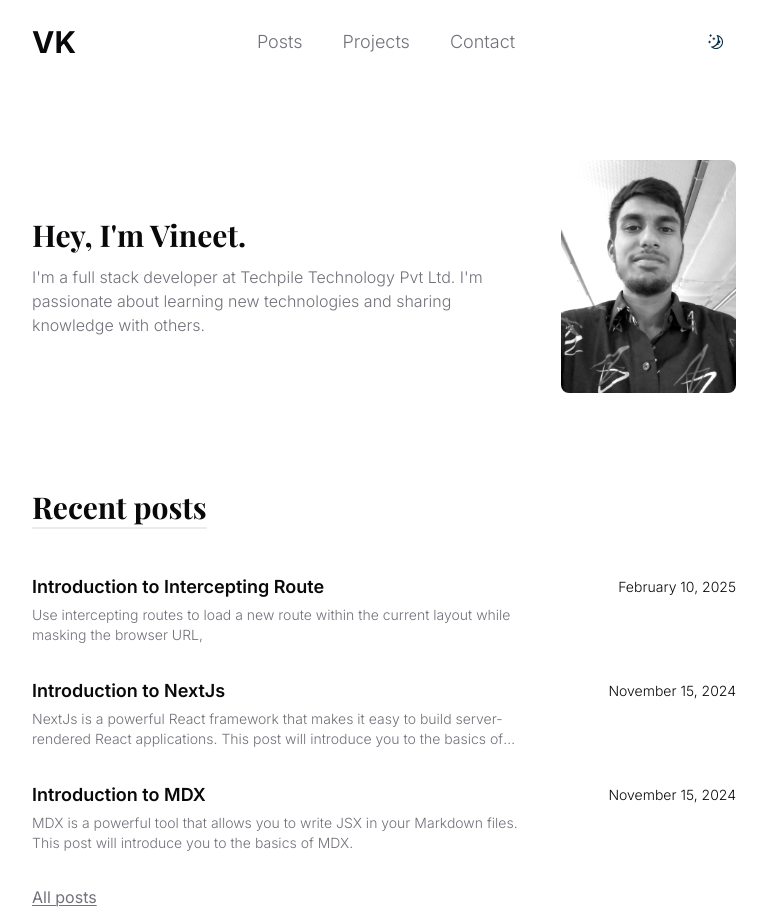
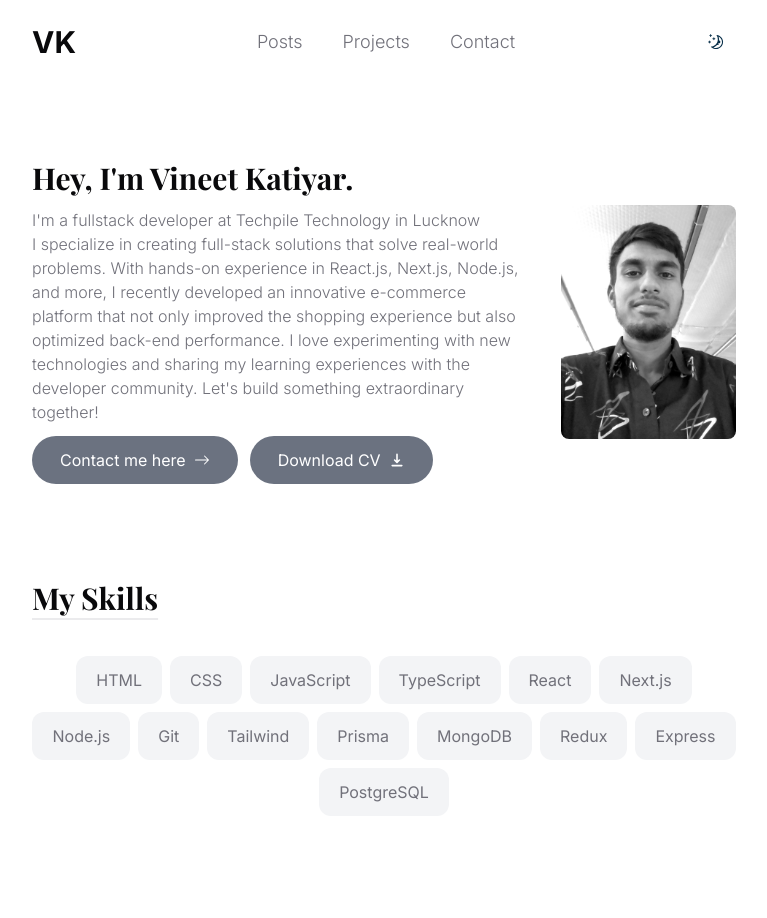
Before and after one commit to vineetkatiyar/portfolio, a Next.js app: page / in a window 1280 px wide. Shown: the top 918 px of the page, without its empty margins (256-1023 px from the left). Built offline with nearby package versions, Linux system fonts and the light colour scheme; no server answers; a web font is replaced by a local one.

Commit message:
adding new features

```diff
--- a/app/contact/page.tsx
+++ b/app/contact/page.tsx
@@ -2,8 +2,8 @@ import ContactForm from '@/components/contact-form'
 
 export default function Contact() {
   return (
-    <section className='pb-24'>
-      <div className='container max-w-3xl'>
+    <section className='pb-24 pt-40'>
+      <div className='container max-w-3xl space-y-10'>
         <h2 className='title'>Contact me!</h2>
         <ContactForm />
       </div>
--- a/app/page.tsx
+++ b/app/page.tsx
@@ -1,16 +1,16 @@
 import Intro from '@/components/intro'
 import RecentPosts from '@/components/recent-posts'
 import RecentProjects from '@/components/recent-projects'
-import Contact from '@/app/contact/page'
+import Skills from '@/components/skills'
 
 export default function Home() {
   return (
-    <section className='pb-24 pt-40'>
+    <section className='pt-40'>
       <div className='container max-w-3xl'>
         <Intro />
+        <Skills />
         <RecentPosts />
         <RecentProjects />
-        <Contact />
       </div>
     </section>
   )
--- a/app/projects/page.tsx
+++ b/app/projects/page.tsx
@@ -5,7 +5,7 @@ export default async function ProjectsPage() {
   const projects = await getProjects()
 
   return (
-    <section className='pb-24 pt-24'>
+    <section className='pt-40'>
       <div className='container max-w-3xl'>
         <h1 className='title mb-12'>Projects</h1>
 
--- a/components/contact-form.tsx
+++ b/components/contact-form.tsx
@@ -81,7 +81,7 @@ export default function ContactForm() {
       <div className='relative'>
         <form
           onSubmit={handleSubmit(processForm)}
-          className='mt-10 lg:flex-auto'
+          className='lg:flex-auto'
           noValidate
         >
           <div className='grid grid-cols-1 gap-6 sm:grid-cols-2'>
--- a/components/intro.tsx
+++ b/components/intro.tsx
@@ -1,16 +1,42 @@
 import Image from 'next/image'
 import authorImage from '@/public/images/authors/logo.jpg'
+import Link from 'next/link'
+import { BsArrowRight, BsLinkedin } from 'react-icons/bs'
+import { HiDownload } from 'react-icons/hi'
 
 export default function Intro() {
   return (
     <section className='flex flex-col-reverse items-start gap-x-10 gap-y-4 pb-24 md:flex-row md:items-center'>
-      <div className='mt-2 flex-1 md:mt-0'>
-        <h1 className='title no-underline'>Hey, I&#39;m Vineet.</h1>
+      <div className='mt-2 flex-1 md:mt-0 space-y-3'>
+        <h1 className='title no-underline'>Hey, I&#39;m Vineet Katiyar.</h1>
         <p className='mt-3 font-light text-muted-foreground'>
-          I&#39;m a full stack developer at Techpile Technology Pvt Ltd. I&#39;m
-          passionate about learning new technologies and sharing knowledge with
-          others.
+          I&#39;m a fullstack developer at Techpile Technology in Lucknow <br />
+          I specialize in creating full-stack solutions that solve real-world
+          problems. With hands-on experience in React.js, Next.js, Node.js, and
+          more, I recently developed an innovative e-commerce platform that not
+          only improved the shopping experience but also optimized back-end
+          performance. I love experimenting with new technologies and sharing my
+          learning experiences with the developer community. Let&#39;s build
+          something extraordinary together!
         </p>
+        <div className='flex space-x-3 '>
+          <Link
+            href='/contact'
+            className='group flex items-center gap-2 rounded-full bg-gray-500 px-7 py-3 text-white outline-none'
+          >
+            Contact me here
+            <BsArrowRight className='' />
+          </Link>
+
+          <a
+            className='group flex items-center gap-2 rounded-full bg-gray-500 px-7 py-3 text-white outline-none'
+            href='/CV.pdf'
+            download
+          >
+            Download CV
+            <HiDownload className='' />
+          </a>
+        </div>
       </div>
       <div className='relative'>
         <Image
--- /dev/null
+++ b/components/skills.tsx
@@ -0,0 +1,25 @@
+'use client'
+
+import React from 'react'
+import { skillsData } from '@/lib/data'
+
+export default function Skills() {
+  return (
+    <section
+      id='skills'
+      className='mb-10 max-w-[53rem] scroll-mt-28 text-center sm:mb-24'
+    >
+      <h2 className='title mb-10 text-left'>My Skills</h2>
+      <ul className='flex flex-wrap justify-center gap-2 text-muted-foreground'>
+        {skillsData.map((skill, index) => (
+          <li
+            className='borderBlack rounded-xl bg-gray-100 px-5 py-3 dark:bg-white/10 dark:text-white/80'
+            key={index}
+          >
+            {skill}
+          </li>
+        ))}
+      </ul>
+    </section>
+  )
+}
--- /dev/null
+++ b/lib/data.ts
@@ -0,0 +1,16 @@
+export const skillsData = [
+     "HTML",
+     "CSS",
+     "JavaScript",
+     "TypeScript",
+     "React",
+     "Next.js",
+     "Node.js",
+     "Git",
+     "Tailwind",
+     "Prisma",
+     "MongoDB",
+     "Redux",
+     "Express",
+     "PostgreSQL",
+   ] as const;
--- a/package.json
+++ b/package.json
@@ -23,6 +23,8 @@
     "react": "^18",
     "react-dom": "^18",
     "react-hook-form": "^7.52.2",
+    "react-icons": "^5.5.0",
+    "react-intersection-observer": "^9.16.0",
     "resend": "^3.5.0",
     "sharp": "^0.33.5",
     "sonner": "^1.5.0",
```
Also changed, not shown: 2 other files (tests, documents, lock files or other folders).
